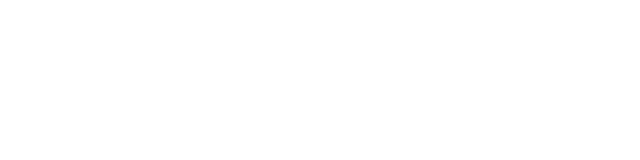
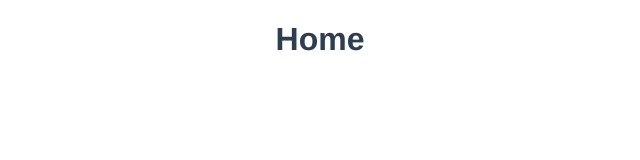
Before and after one commit to woody-kwon/vue-movie, a Vue app: page / in a window 1280 px wide. Shown: the top 160 px of the page, without its empty margins (320-960 px from the left). Built offline with nearby package versions, Linux system fonts and the light colour scheme.

Commit message:
create Home

```diff
--- a/src/App.vue
+++ b/src/App.vue
@@ -1,9 +1,18 @@
 <template>
   <div id="app">
+    <Home/>
   </div>
 </template>
 
 <script>
+import Home from './views/Home';
+
+export default {
+  name: 'app',
+  components: {
+    Home
+  }
+}
 </script>
 
 <style lang="scss">
--- /dev/null
+++ b/src/views/Home.vue
@@ -0,0 +1,15 @@
+<template>
+  <div>
+    <h1>Home</h1>
+  </div>
+</template>
+
+<script>
+  export default {
+
+  }
+</script>
+
+<style scoped>
+
+</style>
```
